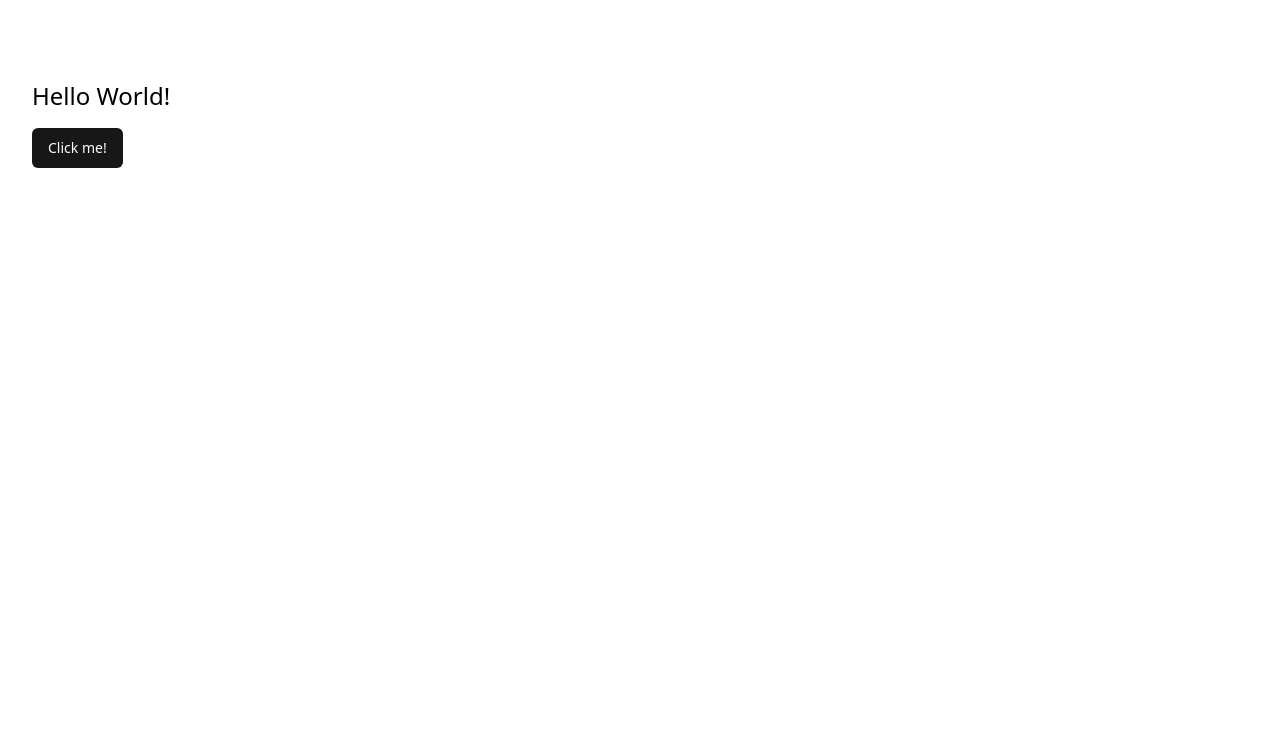
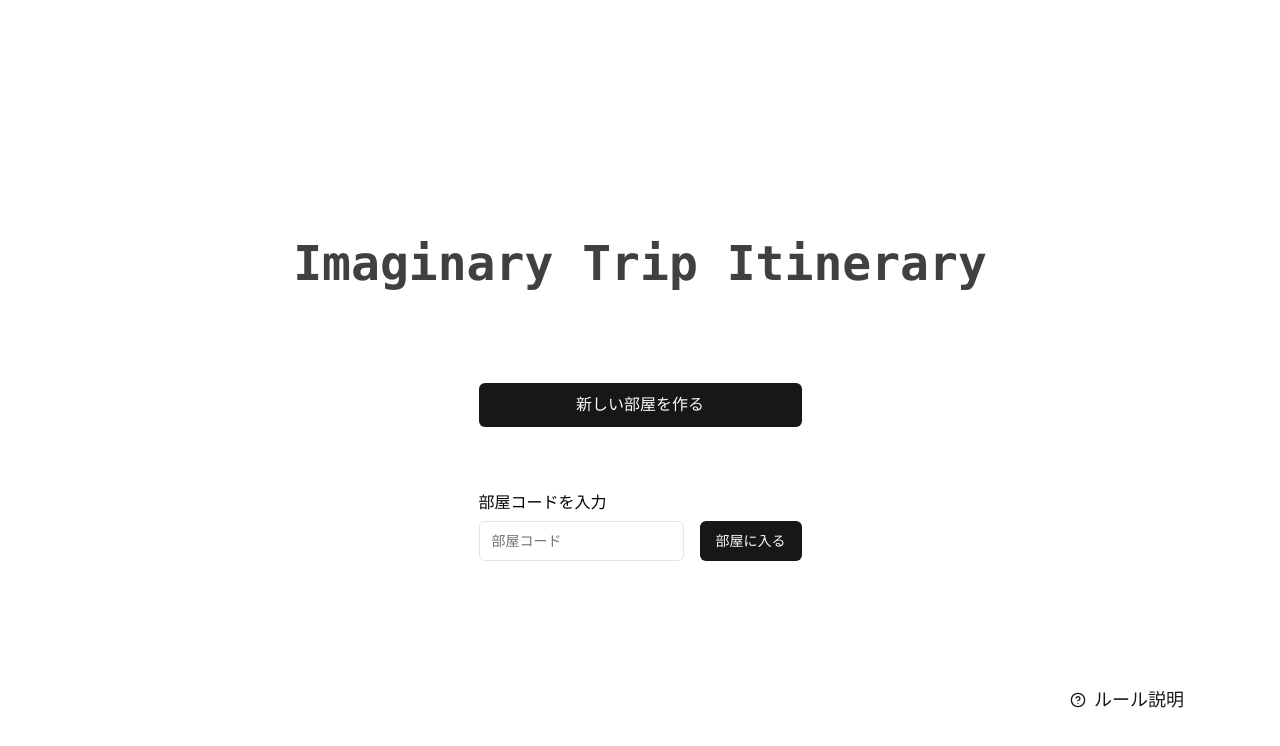
Before and after one commit to prog8-fukurou/frontend, a React (Vite) app: page / in a window 1280 px wide. Shown: the top 746 px of the page. Built offline with nearby package versions, Linux system fonts and the light colour scheme.

Commit message:
スタート画面のUI作成

```diff
--- a/package.json
+++ b/package.json
@@ -10,12 +10,14 @@
     "preview": "vite preview"
   },
   "dependencies": {
+    "@radix-ui/react-label": "^2.1.0",
     "@radix-ui/react-slot": "^1.0.2",
     "class-variance-authority": "^0.7.0",
     "clsx": "^2.1.1",
     "lucide-react": "^0.395.0",
     "react": "^18.2.0",
     "react-dom": "^18.2.0",
+    "react-router-dom": "^6.23.1",
     "tailwind-merge": "^2.3.0",
     "tailwindcss-animate": "^1.0.7"
   },
--- a/src/App.tsx
+++ b/src/App.tsx
@@ -1,14 +1,10 @@
-import { Button } from "./components/ui/button";
+import { createBrowserRouter, RouterProvider } from "react-router-dom";
+import { AppRoutes } from "@/routes";
+
+const router = createBrowserRouter(AppRoutes);
 
 const App = () => {
-  return (
-    <>
-      <div className="container my-20">
-        <h1 className="text-2xl mb-4">Hello World!</h1>
-        <Button>Click me!</Button>
-      </div>
-    </>
-  );
+  return <RouterProvider router={router} />;
 };
 
 export default App;
--- /dev/null
+++ b/src/components/ui/input.tsx
@@ -0,0 +1,25 @@
+import * as React from "react"
+
+import { cn } from "@/lib/utils"
+
+export interface InputProps
+  extends React.InputHTMLAttributes<HTMLInputElement> {}
+
+const Input = React.forwardRef<HTMLInputElement, InputProps>(
+  ({ className, type, ...props }, ref) => {
+    return (
+      <input
+        type={type}
+        className={cn(
+          "flex h-10 w-full rounded-md border border-input bg-background px-3 py-2 text-sm ring-offset-background file:border-0 file:bg-transparent file:text-sm file:font-medium placeholder:text-muted-foreground focus-visible:outline-none focus-visible:ring-2 focus-visible:ring-ring focus-visible:ring-offset-2 disabled:cursor-not-allowed disabled:opacity-50",
+          className
+        )}
+        ref={ref}
+        {...props}
+      />
+    )
+  }
+)
+Input.displayName = "Input"
+
+export { Input }
--- /dev/null
+++ b/src/components/ui/label.tsx
@@ -0,0 +1,24 @@
+import * as React from "react"
+import * as LabelPrimitive from "@radix-ui/react-label"
+import { cva, type VariantProps } from "class-variance-authority"
+
+import { cn } from "@/lib/utils"
+
+const labelVariants = cva(
+  "text-sm font-medium leading-none peer-disabled:cursor-not-allowed peer-disabled:opacity-70"
+)
+
+const Label = React.forwardRef<
+  React.ElementRef<typeof LabelPrimitive.Root>,
+  React.ComponentPropsWithoutRef<typeof LabelPrimitive.Root> &
+    VariantProps<typeof labelVariants>
+>(({ className, ...props }, ref) => (
+  <LabelPrimitive.Root
+    ref={ref}
+    className={cn(labelVariants(), className)}
+    {...props}
+  />
+))
+Label.displayName = LabelPrimitive.Root.displayName
+
+export { Label }
--- /dev/null
+++ b/src/pages/Start.tsx
@@ -0,0 +1,40 @@
+import { Label } from "@radix-ui/react-label";
+import { Button } from "@/components/ui/button";
+import { Input } from "@/components/ui/input";
+import { Link } from "react-router-dom";
+import { CircleHelp } from "lucide-react";
+
+const Start = () => {
+  return (
+    <div className="container h-screen flex flex-col justify-center items-center gap-16 font-mono relative">
+      <h1 className="text-5xl mb-8 font-bold text-neutral-700">
+        Imaginary Trip Itinerary
+      </h1>
+      <div className="flex flex-col gap-16">
+        <Button size={"lg"} className="text-base">
+          新しい部屋を作る
+        </Button>
+        <form action="" className="flex mx-auto gap-4 items-end">
+          <div className="grid w-full max-w-sm items-center gap-1.5">
+            <Label htmlFor="roomId">部屋コードを入力</Label>
+            <Input type="text" id="roomId" placeholder="部屋コード" />
+          </div>
+          {/* TODO: inputが空の時はdisabled状態にする */}
+          <Button type="submit">部屋に入る</Button>
+        </form>
+      </div>
+      <Button
+        variant="link"
+        asChild
+        className="text-lg absolute bottom-10 right-10 xl:bottom-20 xl:right-20 2xl:bottom-40"
+      >
+        <Link to={"/"}>
+          <CircleHelp className="mr-2 h-4 w-4" />
+          ルール説明
+        </Link>
+      </Button>
+    </div>
+  );
+};
+
+export default Start;
--- /dev/null
+++ b/src/routes/index.tsx
@@ -0,0 +1,4 @@
+import Start from "@/pages/Start";
+import { RouteObject } from "react-router-dom";
+
+export const AppRoutes: RouteObject[] = [{ path: "/", element: <Start /> }];
```
Also changed, not shown: 1 other file (tests, documents, lock files or other folders).
